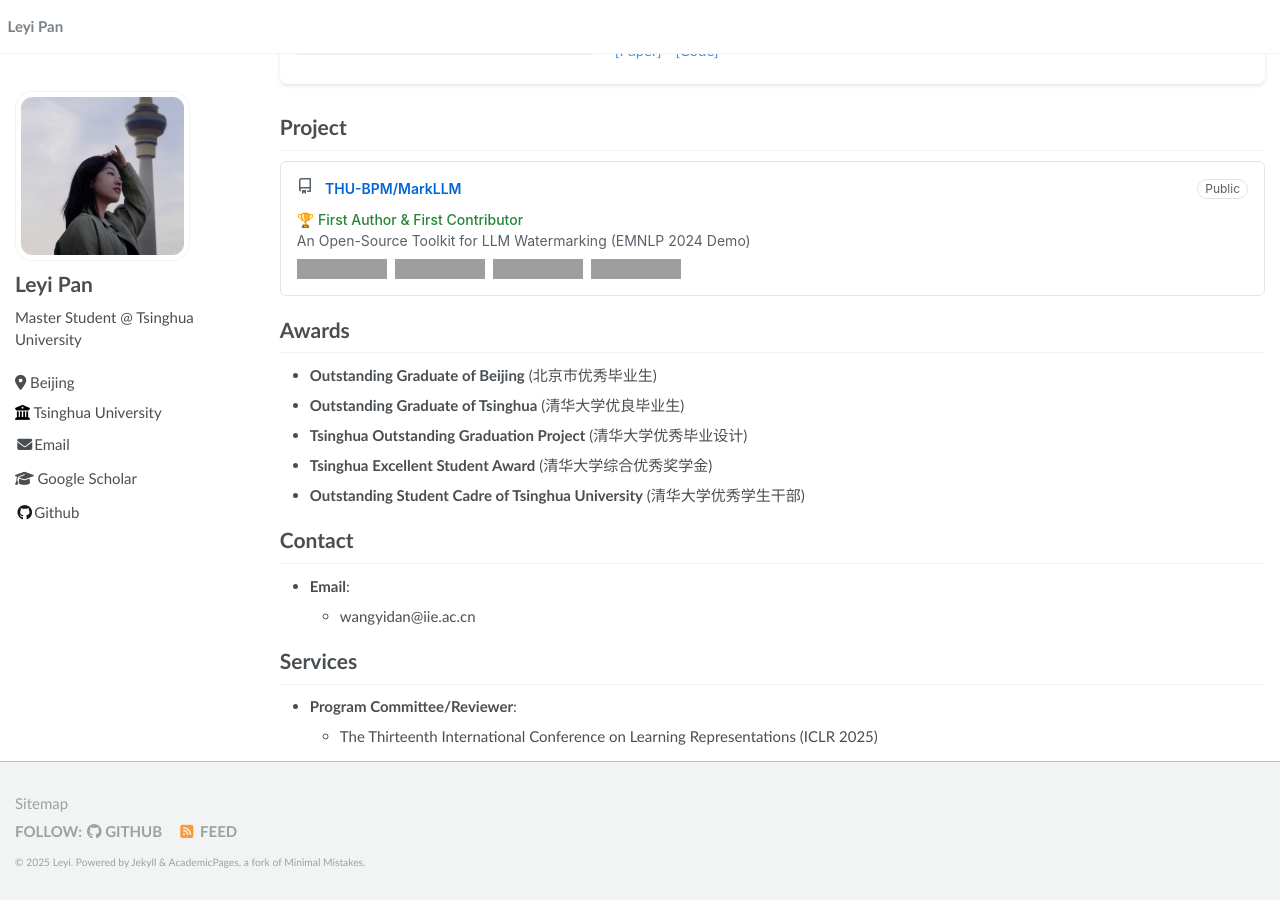
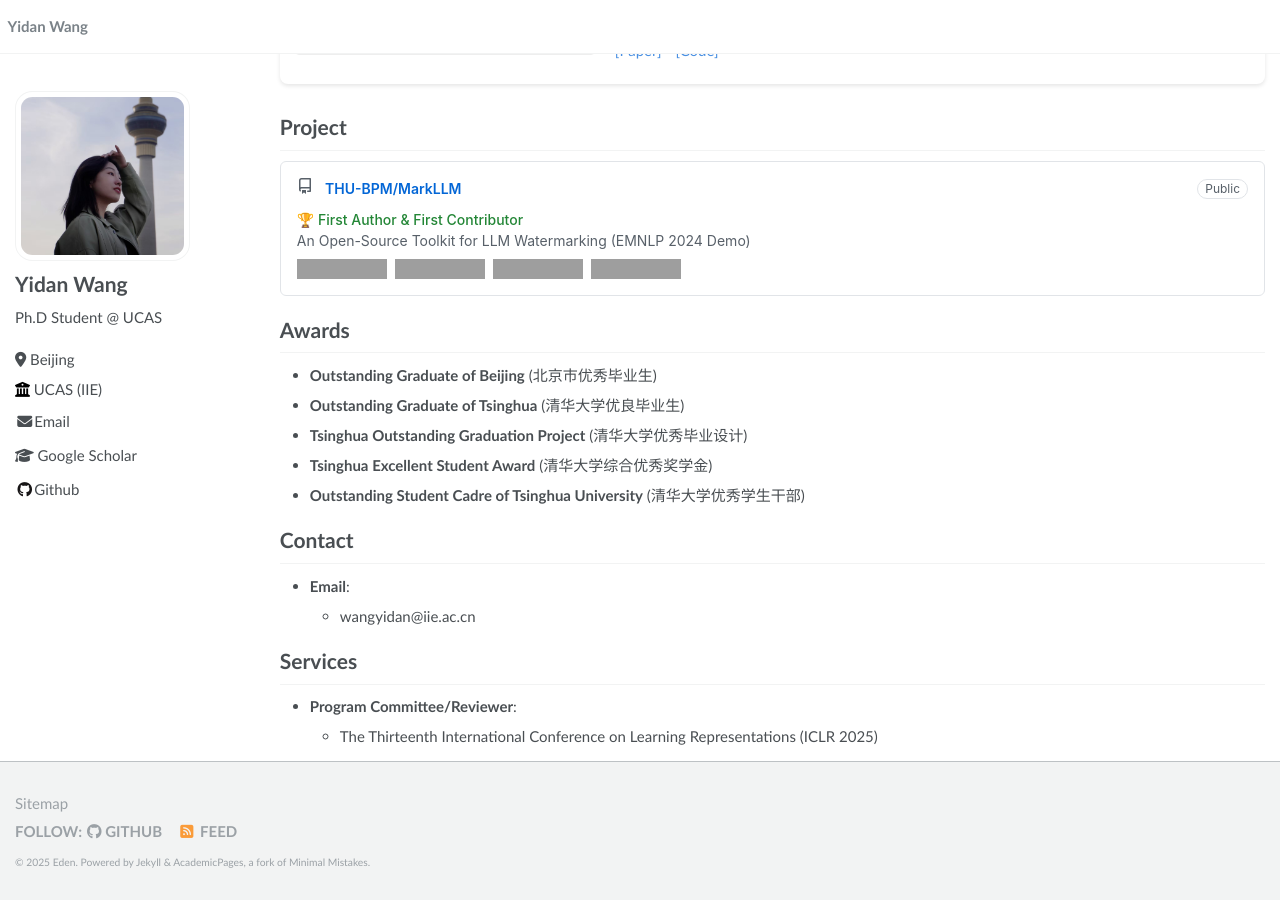
Before and after one commit to redwyd/redwyd.github.io, a Jekyll site: the page built from _pages/about.md, in a window 1280 px wide and 900 px high, scrolled down 2334 px. Built offline with Jekyll 4.4.1, drawn with Linux system fonts in a browser that asks for light colours; grey boxes are pictures that could not be loaded.

Commit message:
Update _config.yml

```diff
--- a/_config.yml
+++ b/_config.yml
@@ -8,13 +8,13 @@
 
 # Basic Site Settings
 locale                   : "en-US"
-title                    : "Leyi Pan"
+title                    : "Yidan Wang"
 title_separator          : "-"
-name                     : &name "Leyi"
-description              : &description " Master Student @ Tsinghua University"
+name                     : &name "Eden"
+description              : &description " Ph.D Student @ UCAS"
 url                      : https://panly2003.github.io # the base hostname & protocol for your site e.g. "https://mmistakes.github.io"
 baseurl                  : "" # the subpath of your site, e.g. "/blog"
-repository               : "panly2003/panly2003.github.io"
+repository               : "redwyd/redwyd.github.io"
 
 # Site Author - The following control what appear as part of the author content on the side bar.
 #               If a field is blank the icon and link will not appear, otherwise it will be shown.
@@ -22,11 +22,11 @@ repository               : "panly2003/panly2003.github.io"
 author:
   # Biographic information
   avatar           : "self-photo-new.jpg"
-  name             : "Leyi Pan"
+  name             : "Yidan Wang"
   pronouns         :
-  bio              : "Master Student @ Tsinghua University"
+  bio              : "Ph.D Student @ UCAS"
   location         : " Beijing"
-  employer         : " Tsinghua University"
+  employer         : " UCAS (IIE)"
   uri              :
   email            : "panly24@mails.tsinghua.edu.cn"
 
@@ -35,13 +35,13 @@ author:
   googlescholar    : "https://scholar.google.com/citations?hl=zh-CN&user=4b-1Os8AAAAJ"
   impactstory      : # URL
   orcid            :
-  github           : "panly2003"
+  github           : "redwyd"
   pubmed           :
   researchgate     : # URL
   bitbucket        : # Username - Update with your username on the site
   codepen          : # Username
   dribbble         : # Username
-  github           : "panly2003"
+  github           : "redwyd"
   kaggle           : # Username
   stackoverflow    : # User number or user number and name (i.e., use "1" or "1/jeff-atwood")
 
```
